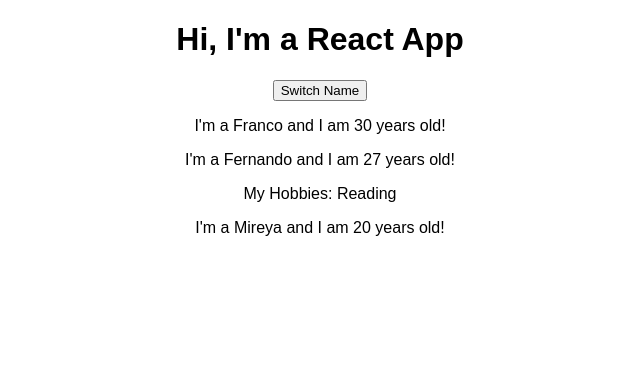
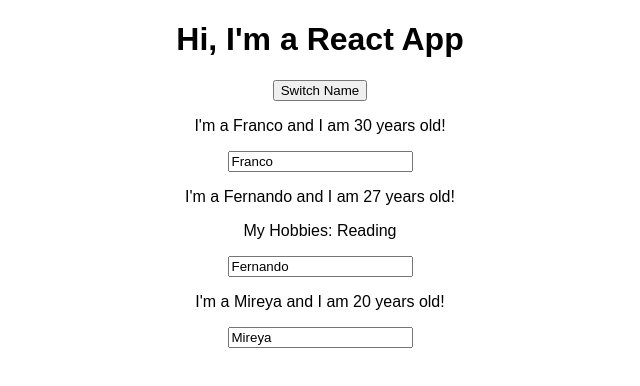
Before and after one commit to franco148/reactjs-examples, a React (Create React App) app in the folder first-react-app/: page / in a window 1280 px wide. Shown: the top 386 px of the page, without its empty margins (320-960 px from the left). Built offline with nearby package versions, Linux system fonts and the light colour scheme.

Commit message:
first-react-app: Adding Two Way Binding

```diff
--- a/first-react-app/src/App.js
+++ b/first-react-app/src/App.js
@@ -27,6 +27,16 @@ class App extends Component {
     });
   }
 
+  nameChangeHandler = (event) => {
+    this.setState({
+      persons: [
+        { name: 'TwoWay Binding', age: 30 },
+        { name: event.target.value, age: 27 },
+        { name: 'Mireya', age: 18 }
+      ]
+    });
+  }
+
   render() {
     return (
       // ! Important: We can only have one root element in JSX code.
@@ -43,7 +53,8 @@ class App extends Component {
         <Person
           name={this.state.persons[0].name}
           age={this.state.persons[0].age}
-          click={this.switchNameHandler.bind(this, 'Robert!')} />
+          click={this.switchNameHandler.bind(this, 'Robert!')}
+          changed={this.nameChangeHandler} />
         <Person
           name={this.state.persons[1].name}
           age={this.state.persons[1].age} >My Hobbies: Reading</Person>
--- a/first-react-app/src/Person/Person.js
+++ b/first-react-app/src/Person/Person.js
@@ -1,7 +1,7 @@
 import React from 'react';
 
 // ES6 Approach - Functional Component
-const person = ({ name, age, children, click }) => {
+const person = ({ name, age, children, click, changed }) => {
   // ! When using class-based components, props should be used as: this.props
   return (
     <div>
@@ -9,6 +9,7 @@ const person = ({ name, age, children, click }) => {
 
       {/* For accessing to the childre props, it has an special property called: children */}
       <p>{children}</p>
+      <input type="text" onChange={changed} value={name} />
     </div>
   );
 };
```
